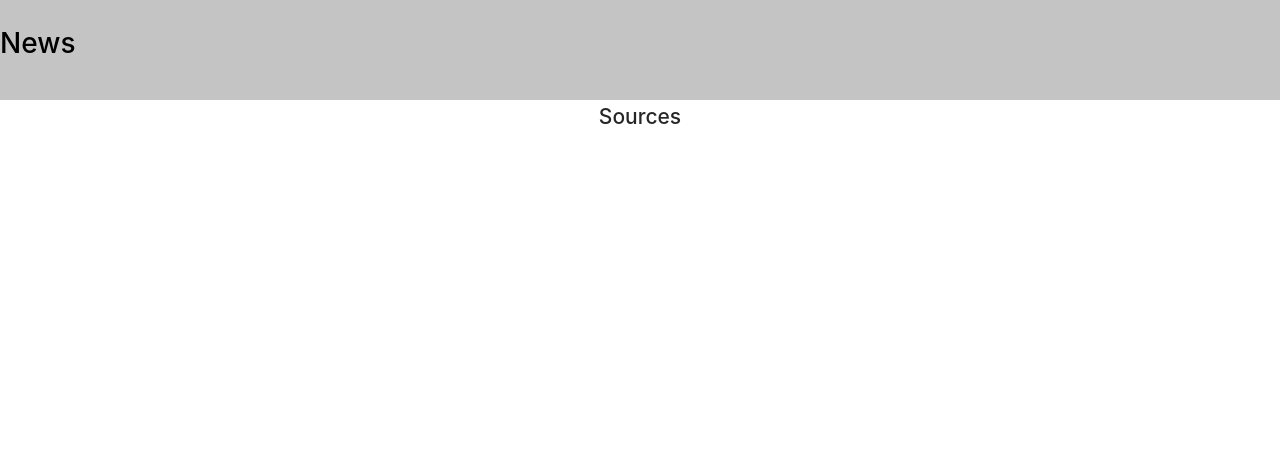
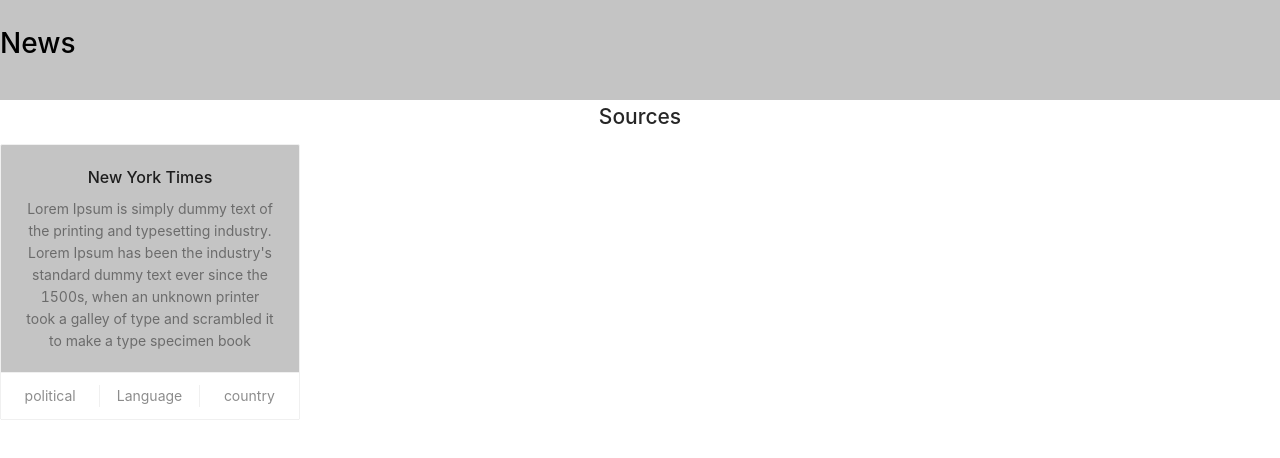
Before and after one commit to shant-hayrabedian/news-app, a React (Create React App) app: page / in a window 1280 px wide. Shown: the top 458 px of the page. Built offline with nearby package versions, Linux system fonts and the light colour scheme.

Commit message:
Home page sources card

```diff
--- /dev/null
+++ b/src/components/Home/Home.css
@@ -0,0 +1,17 @@
+.ant-card-meta-description {
+    color: black;
+}
+.ant-card-actions {
+    margin: 0;
+    padding: 0;
+    list-style: none;
+    /* background: #fff; */
+    /* border-top: 1px solid #f0f0f0; */
+}
+.ant-card-actions > li > span a:not(.ant-btn), .ant-card-actions > li > span > .anticon {
+    display: inline-block;
+    width: 100%;
+    color: black;
+    line-height: 22px;
+    transition: color 0.3s;
+}
--- a/src/components/Home/Home.jsx
+++ b/src/components/Home/Home.jsx
@@ -1,10 +1,26 @@
-
-
+import {Card} from 'antd';
+import './Home.css';
 const Home = () => {
-
+    const {Meta} = Card;
     return (
         <div>
             <h2>Sources</h2>
+            {/*    */}
+            <Card
+                style={{width: 300, background: '#C4C4C4'}}
+                actions={[
+                    <a>political</a>,
+                    <a>Language</a>,
+                    <a>country</a>
+                ]}
+            >
+                <Meta
+                    title="New York Times"
+                    description="Lorem Ipsum is simply dummy text of the printing and typesetting industry.
+                     Lorem Ipsum has been the industry's standard dummy text ever since the 1500s,
+                      when an unknown printer took a galley of type and scrambled it to make a type specimen book"
+                />
+            </Card>
         </div>
     )
 }
```
